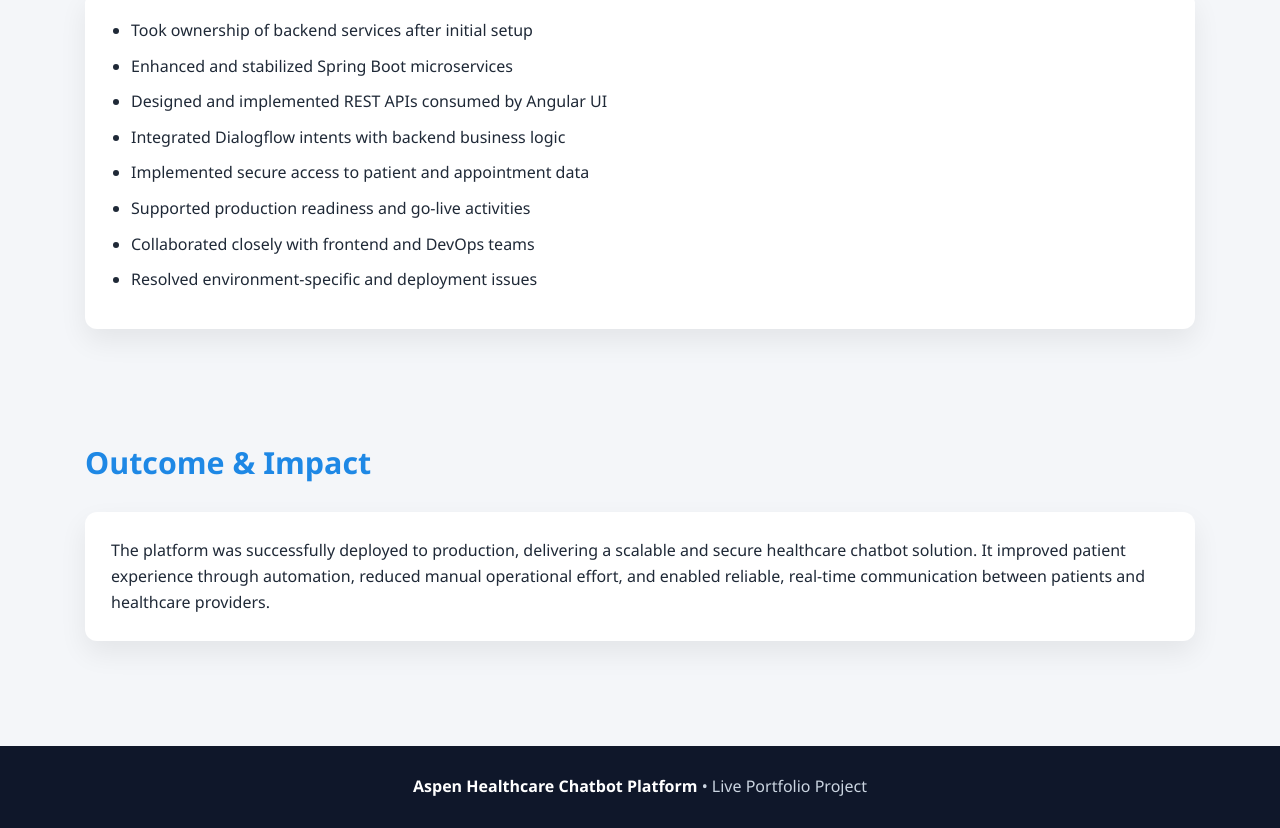
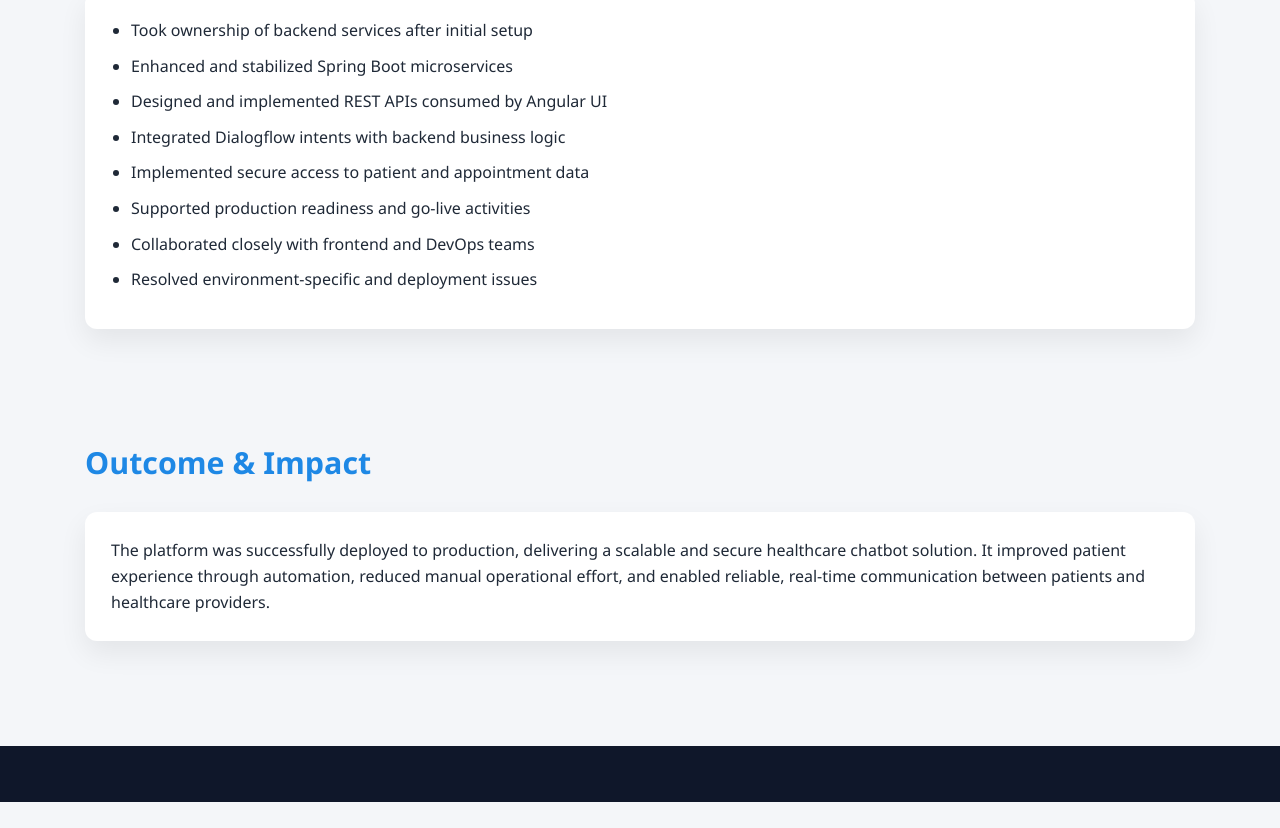
Before and after one commit to nithish-11-20/aspen-healthcare-chatbot, a plain HTML site: page index.html in a window 1280 px wide. Shown: the part 2532-3360 px from the top of the page. After the commit the page ends 3334 px from the top, so only its background shows below. Drawn offline with Linux system fonts and the light colour scheme.

Commit message:
Update index.html

```diff
--- a/index.html
+++ b/index.html
@@ -261,7 +261,7 @@ footer strong {
 </section>
 
 <footer>
-  <strong>Aspen Healthcare Chatbot Platform</strong> • Live Portfolio Project
+  <dispaly>  </dispaly>
 </footer>
 
 </body>
```
